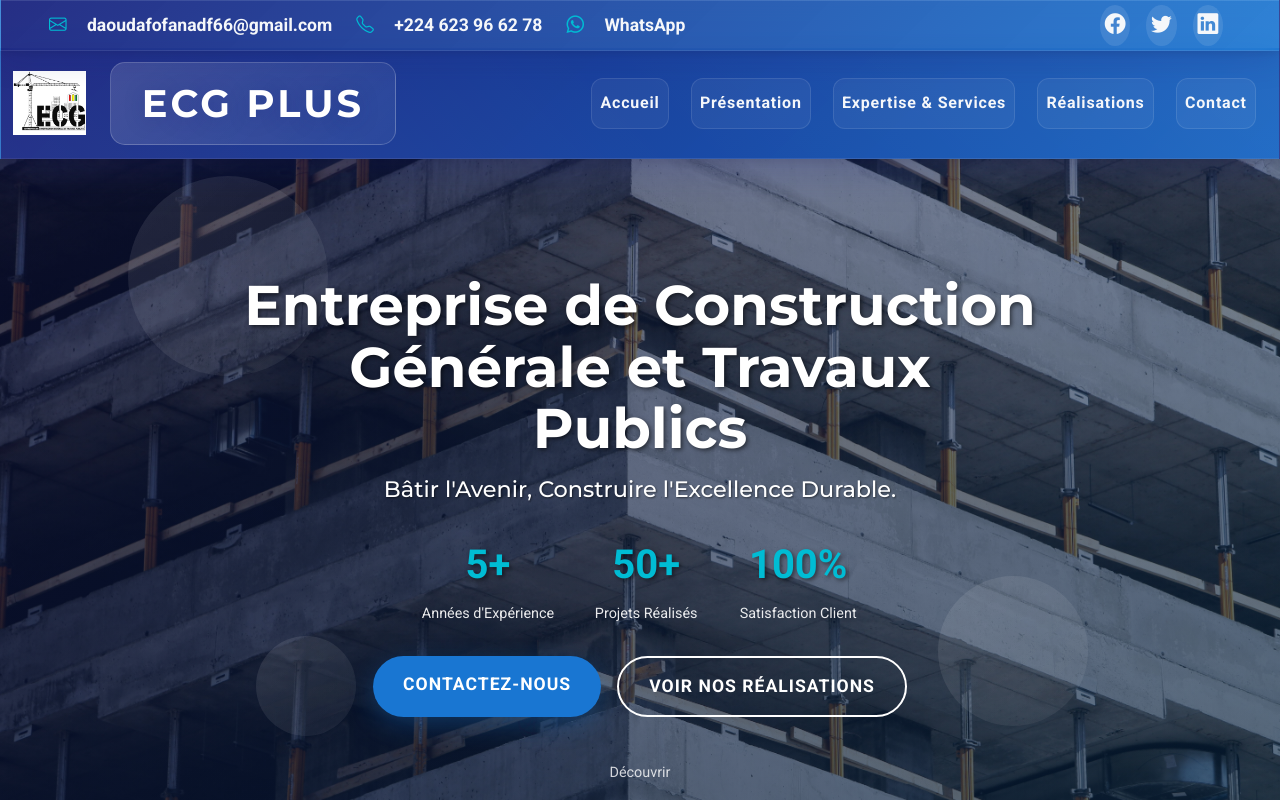
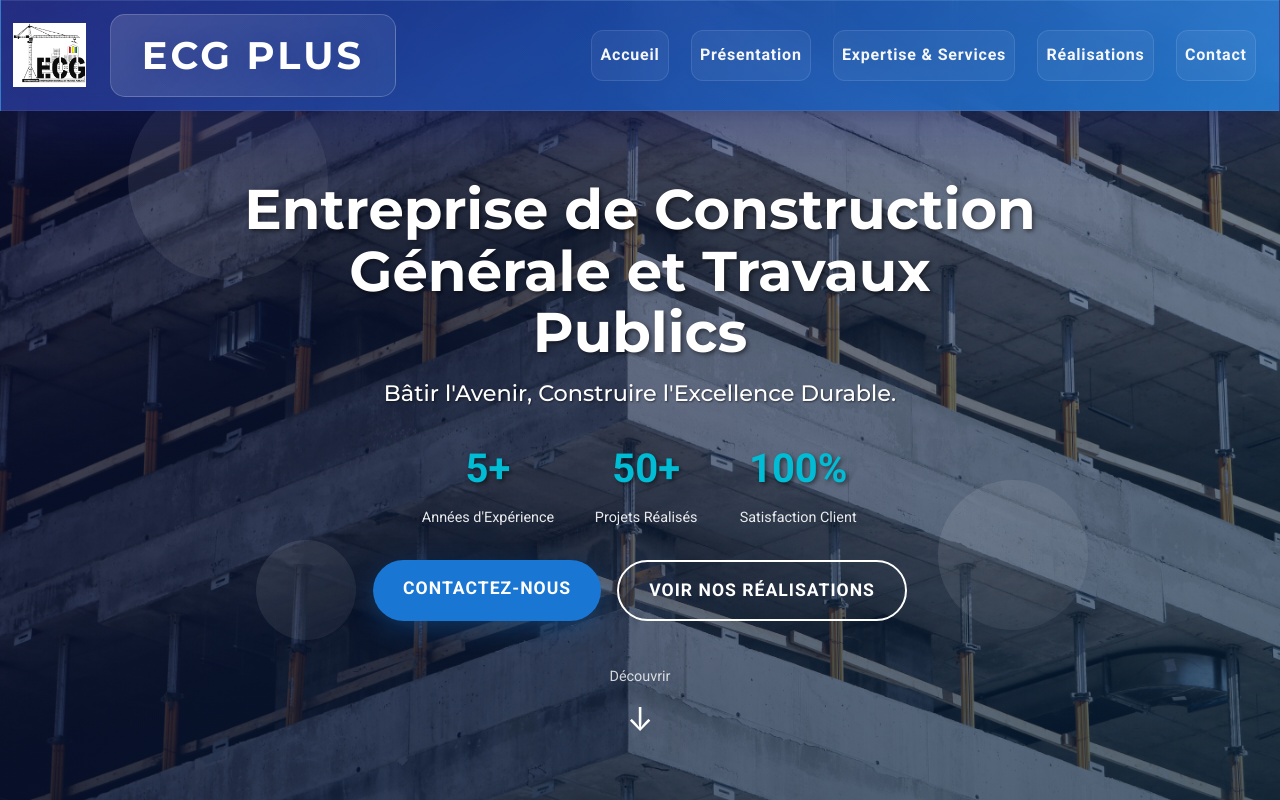
Before and after one commit to Gaslandie/ecg_plus_react, a React (Vite) app: page / in a window 1280 px wide. Shown: the top 800 px of the page. Built offline with nearby package versions, Linux system fonts and the light colour scheme.

Commit message:
Remove top bar component and adjust navbar positioning

```diff
--- a/src/App.jsx
+++ b/src/App.jsx
@@ -4,7 +4,6 @@ import { Routes, Route } from 'react-router-dom';
 import { useEffect } from 'react';
 import AOS from 'aos';
 import Navbar from './components/Navbar';
-import TopBar from './components/TopBar';
 import Footer from './components/Footer';
 import Home from './pages/Home';
 import Presentation from './pages/Presentation';
@@ -50,7 +49,6 @@ function App() {
           <span className="visually-hidden">Chargement en cours...</span>
         </div>
       </div>
-      <TopBar />
       <Navbar />
       <Routes>
         <Route path="/" element={<Home />} />
--- a/src/assets/css/style.css
+++ b/src/assets/css/style.css
@@ -230,130 +230,19 @@ body {
 }
 
 
-main {
-    padding-top: 96px; /* navbar height (48px) + top bar height (48px) */
+/* Home page with hero section */
+main.page-with-hero {
+    padding-top: 0;
 }
 
-/* Top Bar styles améliorés (glassmorphism avancé, icônes, gradients, animations) */
-.top-bar {
-    background: linear-gradient(135deg, rgba(26,35,126,0.9) 0%, rgba(25,118,210,0.85) 100%);
-    color: var(--gas-light);
-    font-size: 1.1rem;
-    font-weight: 500;
-    min-height: 48px;
-    z-index: 1040;
-    position: fixed;
-    top: 0;
-    left: 0;
-    width: 100%;
-    box-shadow: 0 8px 32px rgba(26,35,126,0.2), 0 2px 8px rgba(0,0,0,0.1);
-    padding-left: 3rem !important;
-    padding-right: 3rem !important;
-    border-bottom-left-radius: 0;
-    border-bottom-right-radius: 0;
-    backdrop-filter: blur(12px) saturate(1.3);
-    border: 1px solid rgba(255,255,255,0.1);
-    transition: all 0.4s cubic-bezier(0.25, 0.46, 0.45, 0.94);
-    animation: topbarSlideIn 1.5s cubic-bezier(.4,2,.6,1);
-}
-
-@keyframes topbarSlideIn {
-    0% { opacity: 0; transform: translateY(-80px) scale(0.95); }
-    100% { opacity: 1; transform: translateY(0) scale(1); }
-}
-
-.top-bar:hover {
-    background: linear-gradient(135deg, rgba(26,35,126,0.95) 0%, rgba(25,118,210,0.9) 100%);
-    box-shadow: 0 12px 48px rgba(26,35,126,0.3), 0 4px 12px rgba(0,0,0,0.15);
-}
-
-/* Hidden state for the top bar when scrolling (amélioré avec fade-out élégant) */
-.top-bar.topbar-hidden {
-    transform: translateY(-100%) scale(0.98);
-    opacity: 0;
-    pointer-events: none;
-    box-shadow: none;
-    transition: all 0.8s cubic-bezier(0.77, 0, 0.175, 1);
-}
-
-/* When topbar is hidden, move navbar to top and reduce main padding */
-body.topbar-hidden .navbar.fixed-top {
-    top: 0 !important;
-    border-top-left-radius: 0;
-    border-top-right-radius: 0;
-}
-
-body.topbar-hidden main {
-    padding-top: 48px; /* navbar height */
+/* Other pages without hero section */
+main.page-without-hero {
+    padding-top: 48px; /* navbar height only */
 }
 
 .navbar.fixed-top {
-    top: 48px;
+    top: 0;
     z-index: 1030;
-}
-.topbar-contact i {
-    color: var(--gas-accent);
-    margin-right: 8px;
-    font-size: 1.1rem;
-    transition: color 0.3s, transform 0.3s;
-}
-.topbar-contact:hover i {
-    color: #fff;
-    transform: scale(1.1);
-}
-.topbar-social a {
-    color: var(--gas-light);
-    font-size: 1.3rem;
-    transition: all 0.3s cubic-bezier(.4,2,.6,1);
-    margin-left: 0.8rem;
-    margin-right: 0.8rem;
-    padding: 0.3rem;
-    border-radius: 50%;
-    background: rgba(255,255,255,0.1);
-}
-.topbar-social a:hover {
-    color: var(--gas-accent);
-    background: rgba(255,255,255,0.2);
-    transform: translateY(-2px) scale(1.1);
-    box-shadow: 0 4px 12px rgba(0,188,212,0.3);
-}
-
-.topbar-link {
-    color: var(--gas-light);
-    text-decoration: none;
-    font-weight: 600;
-    transition: all 0.3s;
-    padding: 0.2rem 0.5rem;
-    border-radius: 8px;
-}
-.topbar-link:hover {
-    color: var(--gas-accent);
-    background: rgba(255,255,255,0.15);
-    text-decoration: none;
-    transform: translateY(-1px);
-}
-
-@media (max-width: 768px) {
-    .top-bar {
-        flex-direction: column;
-        font-size: 1rem;
-        padding: 8px 1rem;
-        text-align: center;
-        min-height: 60px;
-        border-bottom-left-radius: 15px;
-        border-bottom-right-radius: 15px;
-    }
-    .topbar-contact, .topbar-social {
-        margin-bottom: 4px;
-    }
-    .navbar-brand-custom {
-        font-size: 1.8rem;
-        letter-spacing: 2px;
-    }
-    .nav-link {
-        padding: 0.6em 1em;
-        margin: 0 0.1em;
-    }
 }
 
 /* Container helper (centers and constrains content) */
--- a/src/components/TopBar.jsx
+++ /dev/null
@@ -1,43 +0,0 @@
-import React, { useEffect, useState } from 'react';
-import '../assets/css/style.css';
-
-const TopBar = () => {
-  const [visible, setVisible] = useState(typeof window !== 'undefined' ? window.scrollY === 0 : true);
-
-  useEffect(() => {
-    const handleScroll = () => {
-      if (window.scrollY === 0) {
-        setVisible(true);
-        document.body.classList.remove('topbar-hidden');
-      } else {
-        setVisible(false);
-        document.body.classList.add('topbar-hidden');
-      }
-    };
-
-    // initialize state
-    handleScroll();
-    window.addEventListener('scroll', handleScroll, { passive: true });
-    return () => {
-      window.removeEventListener('scroll', handleScroll);
-      document.body.classList.remove('topbar-hidden');
-    };
-  }, []);
-
-  return (
-    <div className={`top-bar py-1 px-4 d-flex align-items-center justify-content-between ${visible ? '' : 'topbar-hidden'}`}>
-      <div className="topbar-contact d-flex align-items-center">
-        <span className="me-3"><i className="bi bi-envelope"></i> <a href="mailto:daoudafofanadf66@gmail.com" className="topbar-link">daoudafofanadf66@gmail.com</a></span>
-        <span className="me-3"><i className="bi bi-telephone"></i> <a href="tel:+224623966278" className="topbar-link">+224 623 96 62 78</a></span>
-        <span className="me-3"><i className="bi bi-whatsapp"></i> <a href="https://wa.me/224623966278" target="_blank" rel="noopener noreferrer" className="topbar-link">WhatsApp</a></span>
-      </div>
-      <div className="topbar-social d-flex align-items-center">
-        <a href="https://facebook.com" target="_blank" rel="noopener noreferrer" aria-label="Facebook" className="mx-2"><i className="bi bi-facebook"></i></a>
-        <a href="https://twitter.com" target="_blank" rel="noopener noreferrer" aria-label="Twitter" className="mx-2"><i className="bi bi-twitter"></i></a>
-        <a href="https://linkedin.com" target="_blank" rel="noopener noreferrer" aria-label="LinkedIn" className="mx-2"><i className="bi bi-linkedin"></i></a>
-      </div>
-    </div>
-  );
-};
-
-export default TopBar;
--- a/src/pages/Contact.jsx
+++ b/src/pages/Contact.jsx
@@ -1,6 +1,6 @@
 
 const Contact = () => (
-  <main>
+  <main className="page-without-hero">
 
     {/* Hero & Intro Modernisé */}
     <section className="hero-section text-center d-flex align-items-center" data-aos="fade-up" data-aos-delay="100">
--- a/src/pages/ExpertiseServices.jsx
+++ b/src/pages/ExpertiseServices.jsx
@@ -6,7 +6,7 @@ import industrie from '../assets/img/industrie.jpeg';
 import commerce from '../assets/img/commerce.jpeg';
 
 const ExpertiseServices = () => (
-  <main>
+  <main className="page-without-hero">
 
     {/* Hero & Intro Modernisé */}
     <section className="hero-section text-center d-flex align-items-center" data-aos="fade-up" data-aos-delay="100">
--- a/src/pages/Home.jsx
+++ b/src/pages/Home.jsx
@@ -6,7 +6,7 @@ import nongo from '../assets/img/nongo.jpeg';
 
 function Home() {
   return (
-    <main>
+    <main className="page-with-hero">
       {/* Section Hero Améliorée */}
       <header className="hero">
         <div className="hero-overlay"></div>
--- a/src/pages/Presentation.jsx
+++ b/src/pages/Presentation.jsx
@@ -5,7 +5,7 @@ import hangar from '../assets/img/hangar.png';
 import nongo from '../assets/img/nongo.jpeg';
 
 const Presentation = () => (
-  <main className="presentation-page">
+  <main className="page-without-hero presentation-page">
 
     {/* Section Identité */}
     <section className="plaque-section py-5">
--- a/src/pages/Realisations.jsx
+++ b/src/pages/Realisations.jsx
@@ -9,7 +9,7 @@ import React from 'react';
 import { Link } from 'react-router-dom';
 
 const Realisations = () => (
-  <main>
+  <main className="page-without-hero">
 
     {/* Hero & Intro Modernisé */}
     <section className="hero-section text-center d-flex align-items-center" data-aos="fade-up" data-aos-delay="100">
```
